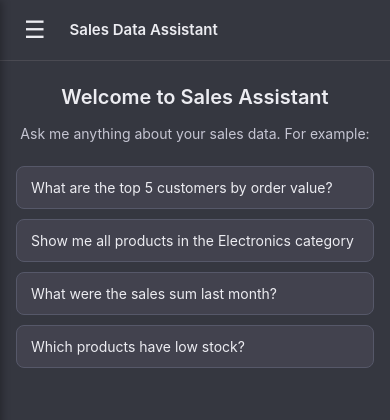
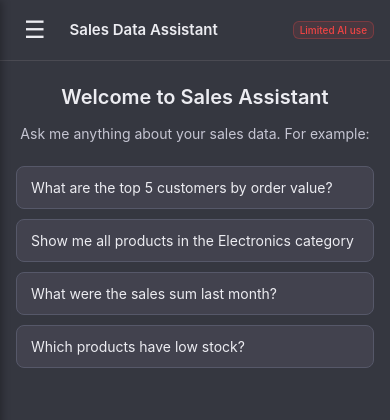
Before and after one commit to walter-a-jablonowski/sales-assistant-2, a Flask app: page / in a window 390 px wide. Shown: the top 420 px of the page. Run offline with Flask 3, Linux system fonts and the light colour scheme; data that the repository does not hold is empty.

Commit message:
Added a limited AI use message

```diff
--- a/app.py
+++ b/app.py
@@ -125,7 +125,7 @@ def execute_function_call(function_name, function_args):
 
 @app.route('/')
 def index():
-  return render_template('index.html')
+  return render_template('index.html', show_limited_ai_warning=app.config['SHOW_LIMITED_AI_WARNING'])
 
 @app.route('/api/chat', methods=['POST'])
 def chat():
--- a/config.py
+++ b/config.py
@@ -20,6 +20,10 @@ class Config:
 
   MAX_ITERATIONS     = 5
   CONVERSATIONS_FILE = 'data/conversations.json'
+
+  @property
+  def SHOW_LIMITED_AI_WARNING(self):
+    return self.LLM_PROVIDER == 'gemini'
 
   SYSTEM_PROMPT      = '''You are an expert Sales Data Analyst and BI Assistant. You have direct access to a SQLite sales database.
 
--- a/static/style.css
+++ b/static/style.css
@@ -198,6 +198,17 @@ body {
   margin-bottom: 2px;
   color: #ececf1;
   font-weight: 600;
+}
+
+.limited-ai-warning {
+  margin-left: auto;
+  color: #ef4444;
+  font-size: 13px;
+  font-weight: 500;
+  padding: 4px 12px;
+  background: rgba(239, 68, 68, 0.1);
+  border-radius: 6px;
+  border: 1px solid rgba(239, 68, 68, 0.3);
 }
 
 .chat-header p {
@@ -754,6 +765,11 @@ tbody tr:hover {
     font-size: 16px;
   }
 
+  .limited-ai-warning {
+    font-size: 11px;
+    padding: 3px 8px;
+  }
+
   .chat-input-container {
     padding: 12px 16px;
   }
@@ -834,6 +850,11 @@ tbody tr:hover {
     display: none;
   }
 
+  .limited-ai-warning {
+    font-size: 10px;
+    padding: 2px 6px;
+  }
+
   .welcome-message {
     margin: 24px auto;
   }
--- a/templates/index.html
+++ b/templates/index.html
@@ -22,6 +22,9 @@
       <div class="chat-header">
         <button class="menu-toggle" id="menu-toggle" aria-label="Toggle menu">☰</button>
         <h1>Sales Data Assistant</h1>
+        {% if show_limited_ai_warning %}
+        <span class="limited-ai-warning">Limited AI use</span>
+        {% endif %}
       </div>
 
       <div id="chat-messages" class="chat-messages">
```
Also changed, not shown: tasks.md (+7 -6 lines).
